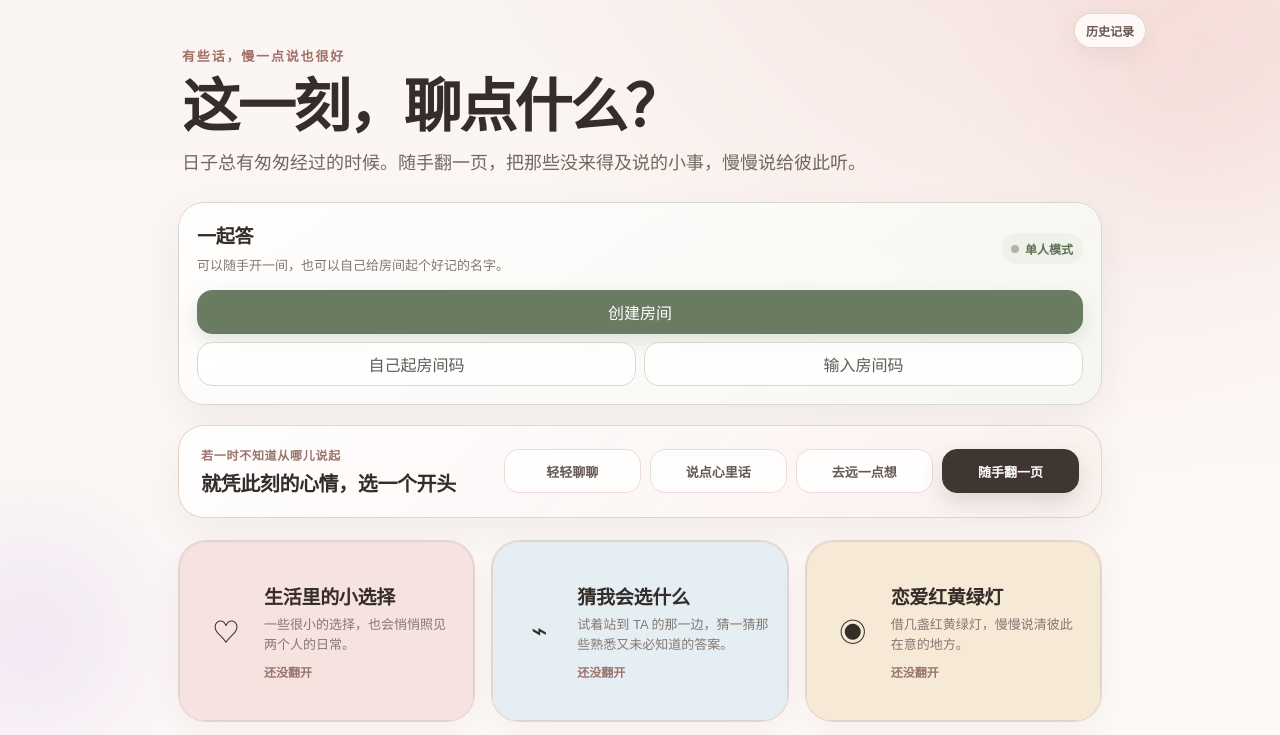
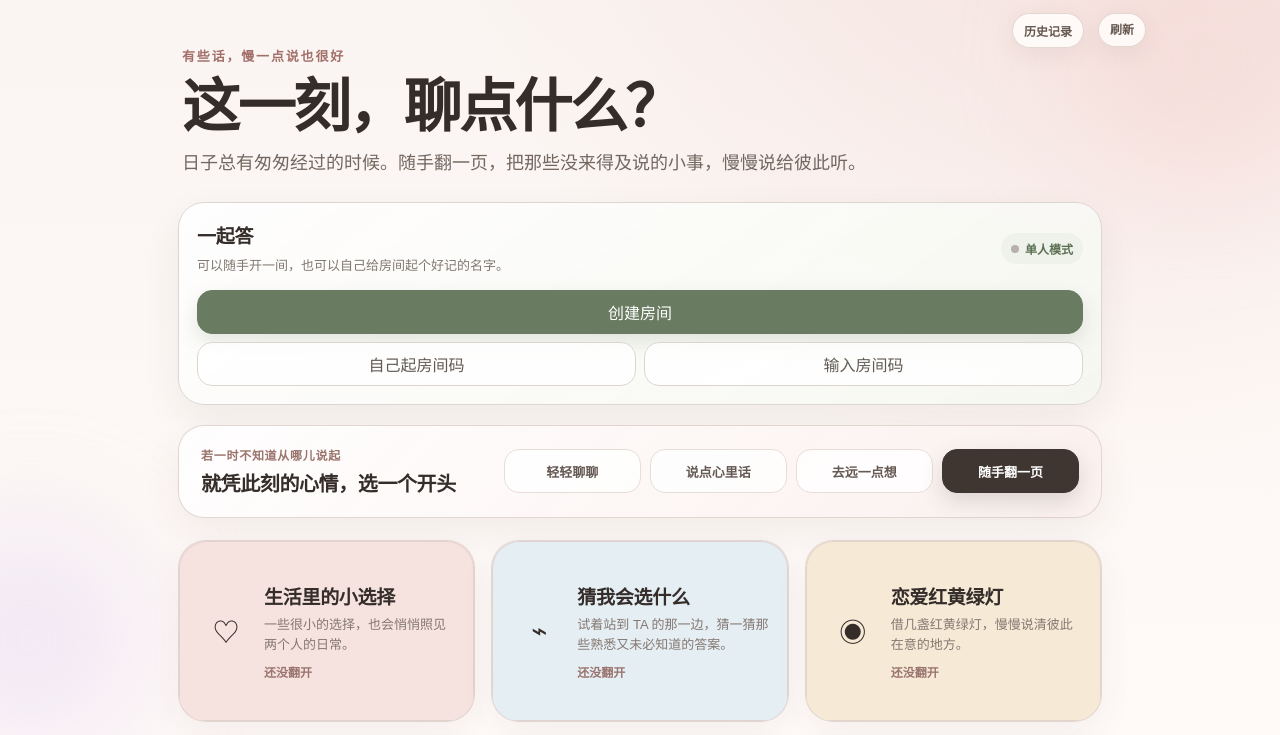
Before and after one commit to caopinhe2004-design/WENJUAN, a website: page index.html in a window 1280 px wide. Shown: the top 735 px of the page. Drawn offline with Linux system fonts and the light colour scheme.

Commit message:
Style top-right refresh control

```diff
--- a/pwa.css
+++ b/pwa.css
@@ -18,6 +18,32 @@
   -webkit-tap-highlight-color:transparent;
 }
 .pwa-save-btn:active{transform:translateY(1px)}
+.pwa-refresh-btn{
+  position:fixed;
+  top:calc(13px + env(safe-area-inset-top));
+  right:max(14px,calc((100vw - 1040px)/2 + 14px));
+  z-index:26;
+  appearance:none;
+  min-height:34px;
+  padding:7px 11px;
+  border:1px solid rgba(220,205,198,.78);
+  border-radius:999px;
+  background:rgba(255,252,250,.9);
+  backdrop-filter:blur(12px);
+  -webkit-backdrop-filter:blur(12px);
+  box-shadow:0 7px 24px rgba(76,57,50,.07);
+  color:#665850;
+  font:inherit;
+  font-size:12px;
+  font-weight:750;
+  line-height:1;
+  cursor:pointer;
+  -webkit-tap-highlight-color:transparent;
+}
+.pwa-refresh-btn:active{transform:scale(.98)}
+.pwa-refresh-btn:disabled{opacity:.62;cursor:default;transform:none}
+/* Keep the home history pill beside the refresh control instead of underneath it. */
+.history-corner-btn{right:max(76px,calc((100vw - 1040px)/2 + 76px))}
 .pwa-guide-backdrop{
   position:fixed;
   inset:0;
@@ -68,8 +94,10 @@
 @media (max-width:560px){
   .pwa-save{margin:22px 0 8px}
   .pwa-save-btn{font-size:13px;padding:10px 15px}
+  .pwa-refresh-btn{top:calc(10px + env(safe-area-inset-top));right:10px;min-height:32px;padding:7px 9px;font-size:11px}
+  .history-corner-btn{right:67px}
   .pwa-guide{border-radius:22px;padding:22px 20px}
 }
 @media (prefers-reduced-motion:reduce){
-  .pwa-save-btn:active{transform:none}
+  .pwa-save-btn:active,.pwa-refresh-btn:active{transform:none}
 }
```
